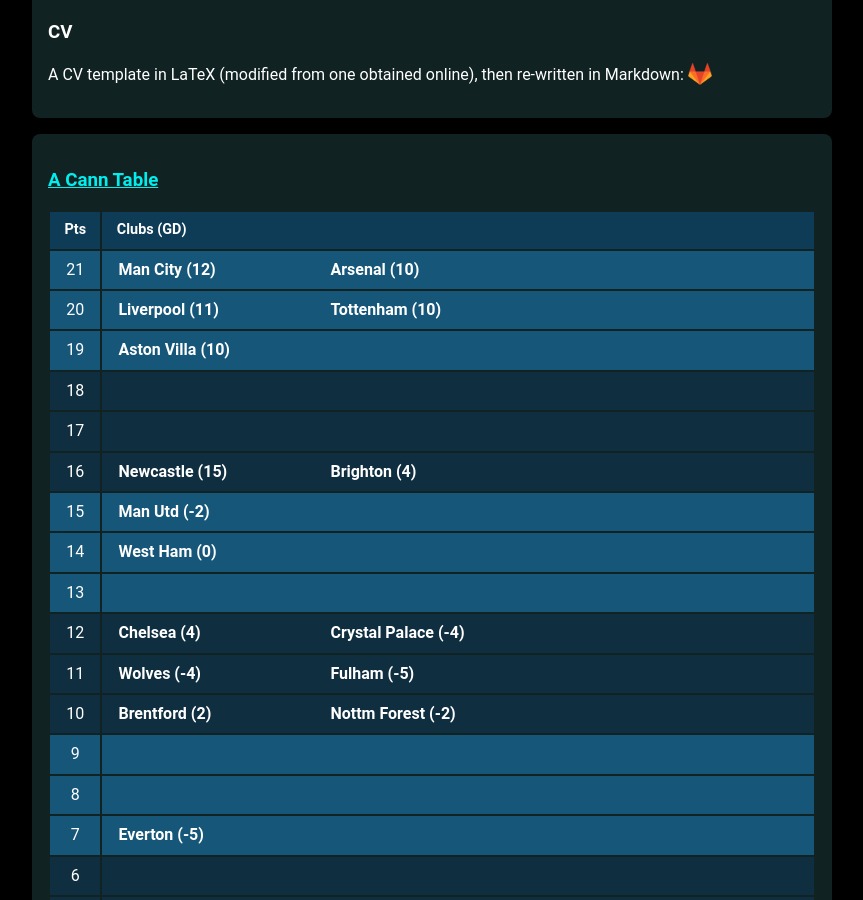
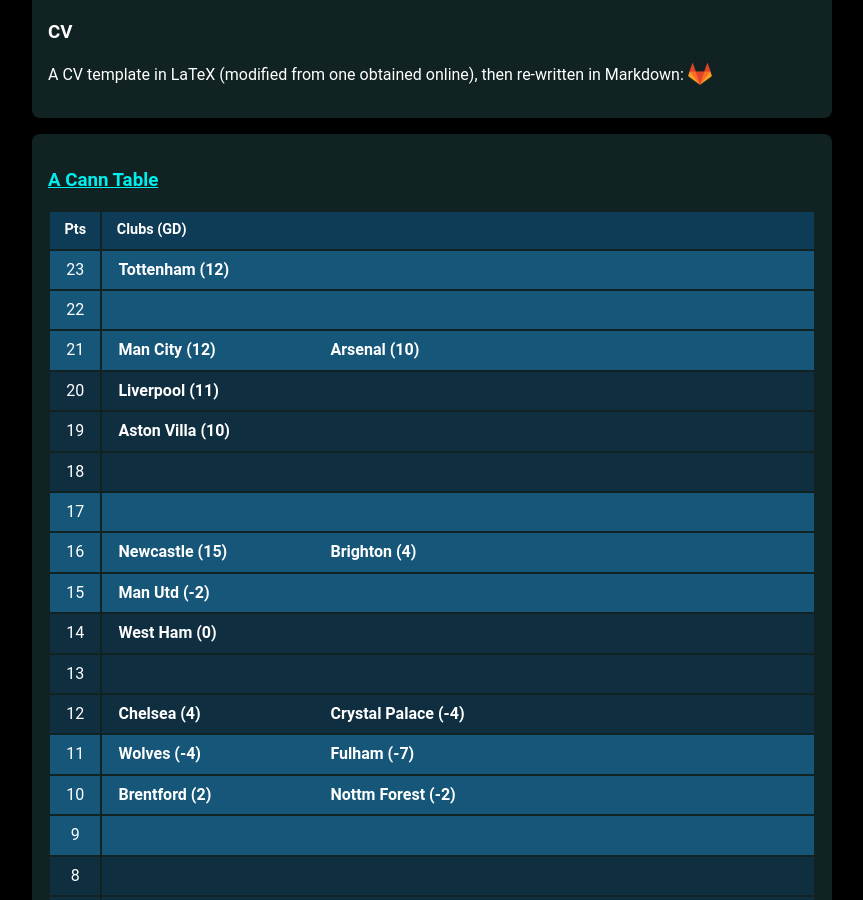
Before and after one commit to muru/muru.github.io, a Jekyll site: the page built from resources.md, in a window 1280 px wide and 900 px high, scrolled down 1235 px. Shown: the whole window, without its empty margins (208-1071 px from the left). Built offline with Jekyll 4.4.1, drawn with Linux system fonts in a browser that asks for light colours; some web fonts are replaced; some of the changed text lies outside the part shown.

Commit message:
updated cann-table: Wed 25 Oct 00:02:01 JST 2023

```diff
--- a/cann-table.html
+++ b/cann-table.html
@@ -1,5 +1,16 @@
 <table id="cann-table">
 <thead> <th> Pts </th> <th> Clubs (GD) </th> </thead>
+	<tr class="cann-row-1">
+		<td class="cann-point"> 23 </td>
+		<td class="cann-clubs">
+			<span class="club-name"> Tottenham (12) </span>
+		</td>
+ 	</tr>
+	<tr class="cann-row-1">
+		<td class="cann-point"> 22 </td>
+		<td class="cann-clubs">
+		</td>
+ 	</tr>
 	<tr class="cann-row-1">
 		<td class="cann-point"> 21 </td>
 		<td class="cann-clubs">
@@ -7,14 +18,13 @@
 			<span class="club-name"> Arsenal (10) </span>
 		</td>
  	</tr>
-	<tr class="cann-row-1">
+	<tr class="cann-row-2">
 		<td class="cann-point"> 20 </td>
 		<td class="cann-clubs">
 			<span class="club-name"> Liverpool (11) </span>
-			<span class="club-name"> Tottenham (10) </span>
 		</td>
  	</tr>
-	<tr class="cann-row-1">
+	<tr class="cann-row-2">
 		<td class="cann-point"> 19 </td>
 		<td class="cann-clubs">
 			<span class="club-name"> Aston Villa (10) </span>
@@ -25,12 +35,12 @@
 		<td class="cann-clubs">
 		</td>
  	</tr>
-	<tr class="cann-row-2">
+	<tr class="cann-row-1">
 		<td class="cann-point"> 17 </td>
 		<td class="cann-clubs">
 		</td>
  	</tr>
-	<tr class="cann-row-2">
+	<tr class="cann-row-1">
 		<td class="cann-point"> 16 </td>
 		<td class="cann-clubs">
 			<span class="club-name"> Newcastle (15) </span>
@@ -43,13 +53,13 @@
 			<span class="club-name"> Man Utd (-2) </span>
 		</td>
  	</tr>
-	<tr class="cann-row-1">
+	<tr class="cann-row-2">
 		<td class="cann-point"> 14 </td>
 		<td class="cann-clubs">
 			<span class="club-name"> West Ham (0) </span>
 		</td>
  	</tr>
-	<tr class="cann-row-1">
+	<tr class="cann-row-2">
 		<td class="cann-point"> 13 </td>
 		<td class="cann-clubs">
 		</td>
@@ -61,14 +71,14 @@
 			<span class="club-name"> Crystal Palace (-4) </span>
 		</td>
  	</tr>
-	<tr class="cann-row-2">
+	<tr class="cann-row-1">
 		<td class="cann-point"> 11 </td>
 		<td class="cann-clubs">
 			<span class="club-name"> Wolves (-4) </span>
-			<span class="club-name"> Fulham (-5) </span>
+			<span class="club-name"> Fulham (-7) </span>
 		</td>
  	</tr>
-	<tr class="cann-row-2">
+	<tr class="cann-row-1">
 		<td class="cann-point"> 10 </td>
 		<td class="cann-clubs">
 			<span class="club-name"> Brentford (2) </span>
@@ -80,12 +90,12 @@
 		<td class="cann-clubs">
 		</td>
  	</tr>
-	<tr class="cann-row-1">
+	<tr class="cann-row-2">
 		<td class="cann-point"> 8 </td>
 		<td class="cann-clubs">
 		</td>
  	</tr>
-	<tr class="cann-row-1">
+	<tr class="cann-row-2">
 		<td class="cann-point"> 7 </td>
 		<td class="cann-clubs">
 			<span class="club-name"> Everton (-5) </span>
@@ -96,13 +106,13 @@
 		<td class="cann-clubs">
 		</td>
  	</tr>
-	<tr class="cann-row-2">
+	<tr class="cann-row-1">
 		<td class="cann-point"> 5 </td>
 		<td class="cann-clubs">
 			<span class="club-name"> Luton (-9) </span>
 		</td>
  	</tr>
-	<tr class="cann-row-2">
+	<tr class="cann-row-1">
 		<td class="cann-point"> 4 </td>
 		<td class="cann-clubs">
 			<span class="club-name"> Burnley (-16) </span>
@@ -114,16 +124,16 @@
 			<span class="club-name"> Bournemouth (-14) </span>
 		</td>
  	</tr>
-	<tr class="cann-row-1">
+	<tr class="cann-row-2">
 		<td class="cann-point"> 2 </td>
 		<td class="cann-clubs">
 		</td>
  	</tr>
-	<tr class="cann-row-1">
+	<tr class="cann-row-2">
 		<td class="cann-point"> 1 </td>
 		<td class="cann-clubs">
 			<span class="club-name"> Sheff Utd (-17) </span>
 		</td>
  	</tr>
 </table>
-<span id="cann-gen-note"> Generated on  Tuesday, 24 October 2023 at 00:51 JST. </span>
+<span id="cann-gen-note"> Generated on  Wednesday, 25 October 2023 at 00:02 JST. </span>
```
